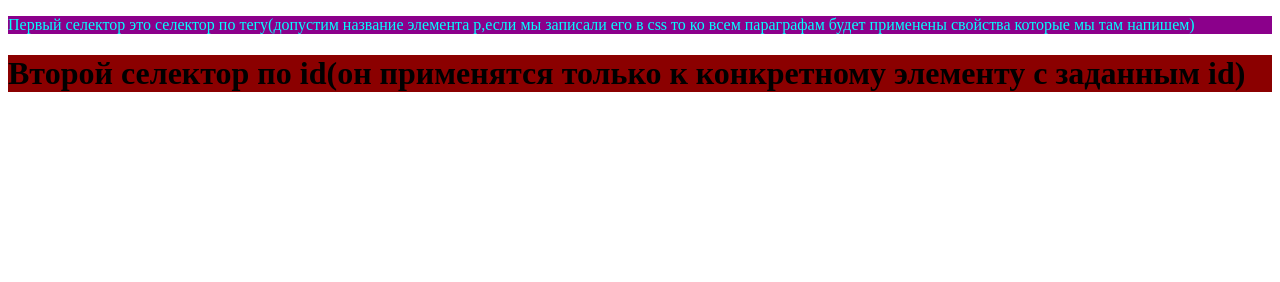
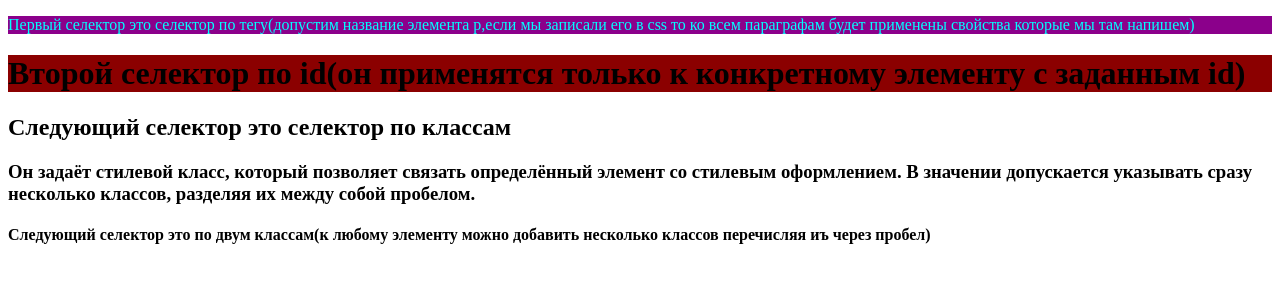
Before and after one commit to rikitok4477/lesson5, a plain HTML site: page index.html in a window 1280 px wide. Drawn offline with Linux system fonts and the light colour scheme.

Commit message:
Добавил селектора класс и мультикласс

```diff
--- a/index.html
+++ b/index.html
@@ -11,5 +11,16 @@
     <h1 id="ids">
         Второй селектор по id(он применятся только к конкретному элементу с заданным id)
     </h1>
+    <h2 class="class">
+        Следующий селектор это селектор по классам
+        </h2>
+        <h3 class="class">
+            Он задаёт стилевой класс, который позволяет связать определённый элемент со стилевым оформлением.
+            В значении допускается указывать сразу несколько классов, разделяя их между собой пробелом.
+        </h3>
+<h4 class="s1 s2">
+Следующий селектор это по двум классам(к любому элементу можно добавить несколько классов перечисляя иъ через пробел)
+
+</h4>
 </body>
 </html>
```
